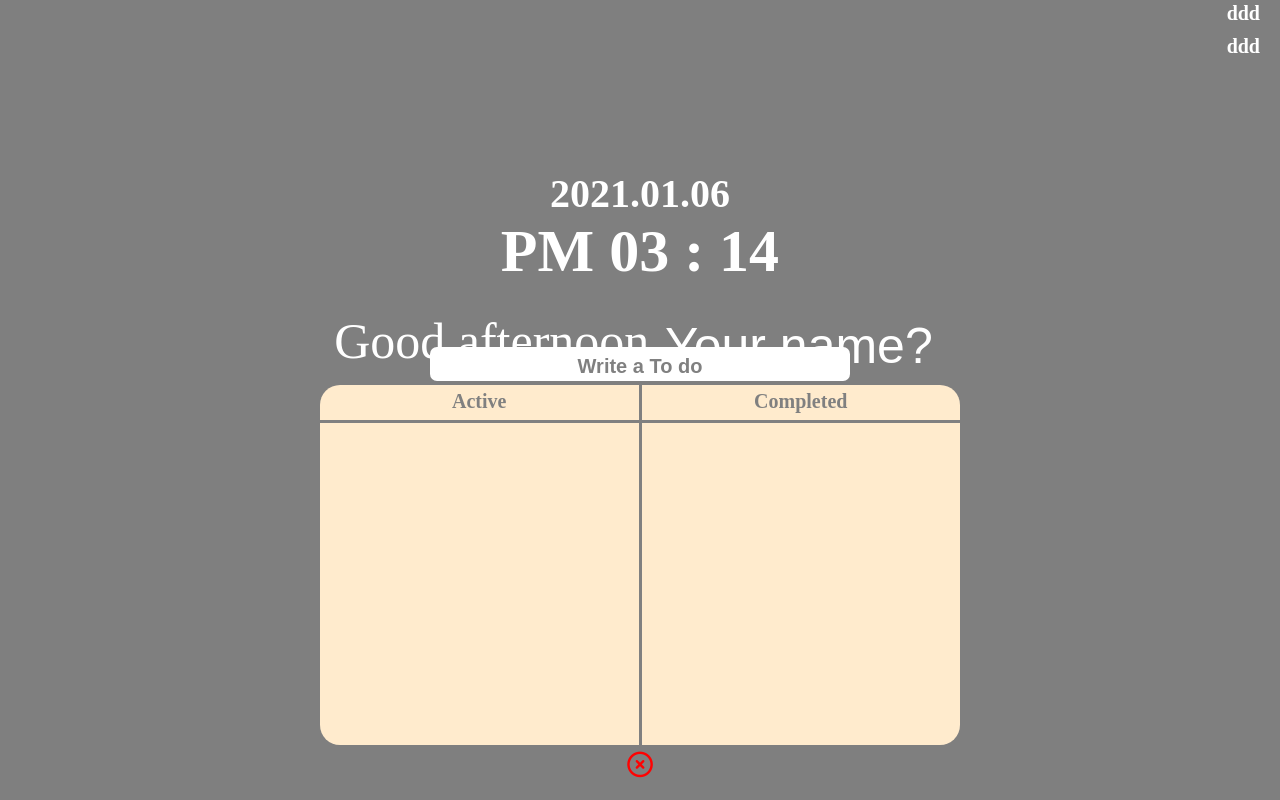
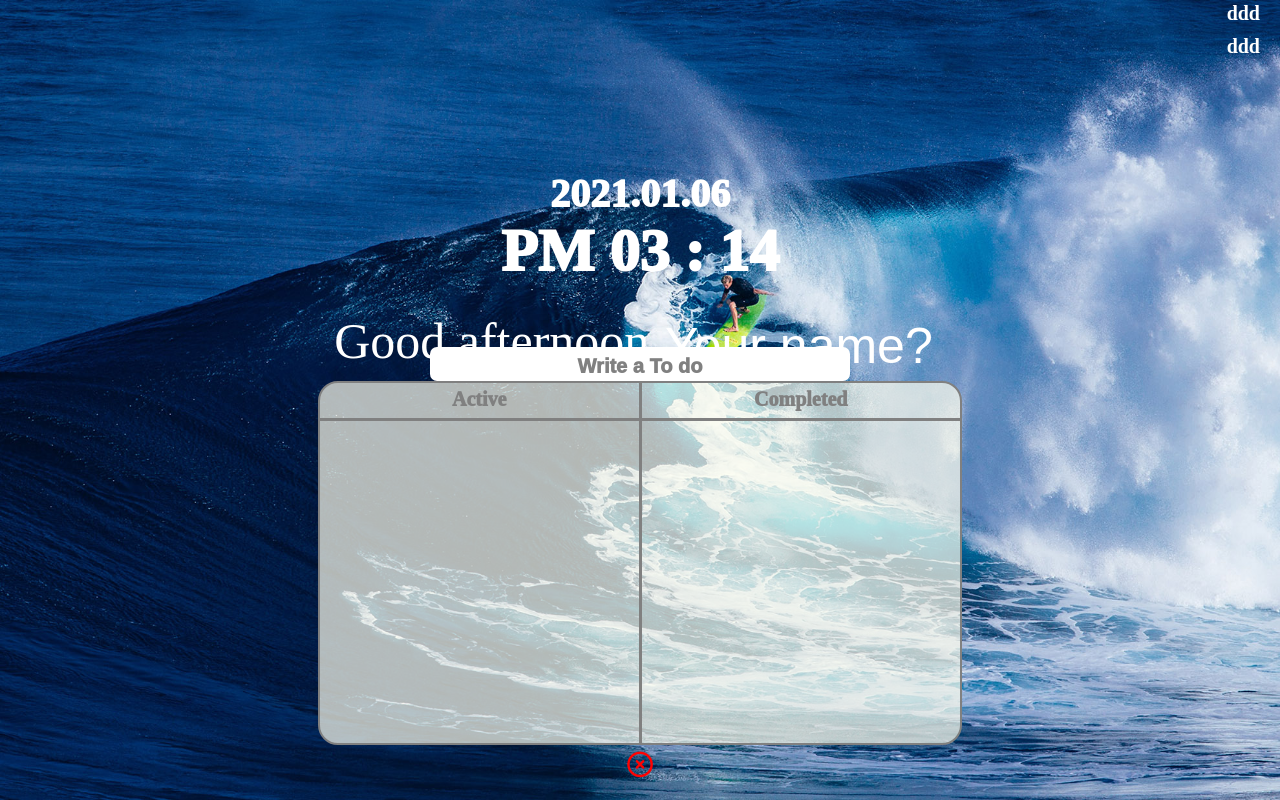
Before and after one commit to erickim147/momentum_alone_eric, a plain HTML site: page index.html in a window 1280 px wide. Both pictures are taken after a click on the element "Click on the Todo-List!". Drawn offline with Linux system fonts and the light colour scheme.

Commit message:
update_21.01.06-2

```diff
--- a/css/component/focus_todo.css
+++ b/css/component/focus_todo.css
@@ -1,9 +1,10 @@
 .today_focus_total {
   width: 100%;
-  height: 30%;
+  height: 100%;
   display: flex;
   justify-content: center;
   align-items: center;
+  z-index: 1;
 }
 
 .today_focus {
@@ -49,6 +50,7 @@
   justify-content: center;
   align-items: center;
   flex-direction: column;
+  z-index: 1;
 }
 
 .today_work_title {
@@ -70,6 +72,7 @@
 
 .today_work {
   font-size: 30px;
+  font-weight: var(--weight);
   color: var(--white);
 }
 
--- a/css/component/greeting.css
+++ b/css/component/greeting.css
@@ -5,6 +5,7 @@
   justify-content: center;
   align-items: center;
   margin-bottom: 150px;
+  z-index: 1;
 }
 
 .greeting_data {
--- a/css/component/time.css
+++ b/css/component/time.css
@@ -5,6 +5,7 @@
   justify-content: center;
   align-items: center;
   margin-bottom: 20px;
+  z-index: 1;
 }
 
 .date_time__data {
--- a/css/component/todolis.css
+++ b/css/component/todolis.css
@@ -1,3 +1,15 @@
+@keyframes fadeIn {
+  from {
+    opacity: 0;
+    transform: translateY(20px);
+  }
+
+  to {
+    opacity: 3;
+    transform: none;
+  }
+}
+
 .todo_input_form {
   position: absolute;
   display: flex;
@@ -6,6 +18,7 @@
   width: 65%;
   bottom: 52.5%;
   height: 4%;
+  z-index: 100;
 }
 .todo_input {
   border-radius: 7px;
@@ -35,7 +48,8 @@
   height: 45%;
   bottom: 55px;
   border-radius: 20px;
-  background-color: blanchedalmond;
+  border: solid gray 2px;
+  background-color: rgba(255, 255, 240, 0.7);
 }
 /* toto-total box */
 
@@ -92,11 +106,11 @@
   font-weight: var(--weight);
 }
 .pending_list_ul {
-  font-size: 20px;
+  font-size: 25px;
   color: gray;
 }
 .success_list_ul {
-  font-size: 20px;
+  font-size: 25px;
   color: gray;
 }
 /* todo-Title-box */
@@ -118,7 +132,7 @@
 }
 /* list_box */
 .li_style {
-  margin-left: 10px;
+  margin-left: 15px;
   margin-top: 5px;
 }
 
--- a/css/component/weather.css
+++ b/css/component/weather.css
@@ -4,6 +4,7 @@
   display: flex;
   justify-content: flex-end;
   margin-bottom: 100px;
+  z-index: 1;
 }
 
 .weather_box {
--- a/css/component/years.css
+++ b/css/component/years.css
@@ -5,6 +5,7 @@
   justify-content: center;
   align-items: center;
   margin-bottom: none;
+  z-index: 1;
 }
 
 .date_year__data {
--- a/css/style.css
+++ b/css/style.css
@@ -13,12 +13,12 @@ body {
   justify-content: center;
   align-items: center;
   flex-direction: column;
-  background-color: rgba(0, 0, 0, 0.5);
+  z-index: -1;
 }
 
 :root {
-  --white: rgb(255, 255, 255);
-  --weight: 700;
+  --white: white;
+  --weight: 1000;
 }
 
 .display_none {
@@ -28,3 +28,28 @@ body {
 .display_block {
   display: block;
 }
+
+@keyframes fadeIn {
+  from {
+    opacity: 0;
+    transform: translateY(20px);
+  }
+
+  to {
+    opacity: 3;
+    transform: none;
+  }
+}
+
+.animation {
+  animation: fadeIn 0.5s ease-in-out;
+}
+
+.bgImage {
+  position: absolute;
+  top: 0;
+  left: 0;
+  width: 100%;
+  height: 100%;
+  z-index: -1;
+}
--- a/index.html
+++ b/index.html
@@ -94,5 +94,6 @@
     <script src="js\focus_todo.js"></script>
     <script src="js\todolist.js"></script>
     <script src="js\todos_fn.js"></script>
+    <script src="js\bg.js"></script>
   </body>
 </html>
--- /dev/null
+++ b/js/bg.js
@@ -0,0 +1,26 @@
+const body = document.querySelector("body");
+
+const IMG_NUMBER = 6;
+
+function handleImgLoad() {
+  console.log("finished loading");
+}
+
+function paintImage(imgNumber) {
+  const image = new Image();
+  image.src = `image/${imgNumber + 1}.jpg`;
+  image.classList.add("bgImage");
+  body.prepend(image);
+}
+
+function genRandom() {
+  const nember = Math.floor(Math.random() * IMG_NUMBER);
+  return nember;
+}
+
+function init() {
+  const randomNumber = genRandom();
+  paintImage(randomNumber);
+}
+
+init();
--- a/js/todolist.js
+++ b/js/todolist.js
@@ -154,14 +154,19 @@ function loadToDos(LS) {
 }
 
 function toDoNotShowing() {
+  document.querySelector(".today_work_total").classList.remove(NOT_SHOWING);
+  document.querySelector(".today_focus_total").classList.remove(NOT_SHOWING);
   clickTodo.classList.remove(NOT_SHOWING);
-  toDoForm.classList.add(NOT_SHOWING);
-  toDoBox.classList.add(NOT_SHOWING);
+  toDoForm.classList.add(NOT_SHOWING, "animation");
+  toDoBox.classList.add(NOT_SHOWING, "animation");
   clickTodoDel.id = NOT_SHOWING;
 }
 
 function toDoShowing() {
-  clickTodo.classList.add(NOT_SHOWING);
+  document.querySelector(".today_work_total").classList.add(NOT_SHOWING);
+  document.querySelector(".today_focus_total").classList.add(NOT_SHOWING);
+  clickTodo.classList.add(NOT_SHOWING, "animation");
+  clickTodoDel.classList.add(NOT_SHOWING, "animation");
   clickTodoDel.removeAttribute("id");
   toDoForm.classList.remove(NOT_SHOWING);
   toDoBox.classList.remove(NOT_SHOWING);
@@ -170,8 +175,8 @@ function toDoShowing() {
 function clickBox() {
   clickTodo.addEventListener("click", toDoShowing);
   clickTodoDel.addEventListener("click", toDoNotShowing);
-  toDoForm.classList.add(NOT_SHOWING);
-  toDoBox.classList.add(NOT_SHOWING);
+  toDoForm.classList.add(NOT_SHOWING, "animation");
+  toDoBox.classList.add(NOT_SHOWING, "animation");
   clickTodoDel.id = NOT_SHOWING;
 }
 
```
Also changed, not shown: image/1.jpg (added), image/2.jpg (added), image/3.jpg (added), image/4.jpg (added), image/5.jpg (added), image/6.jpg (added).
